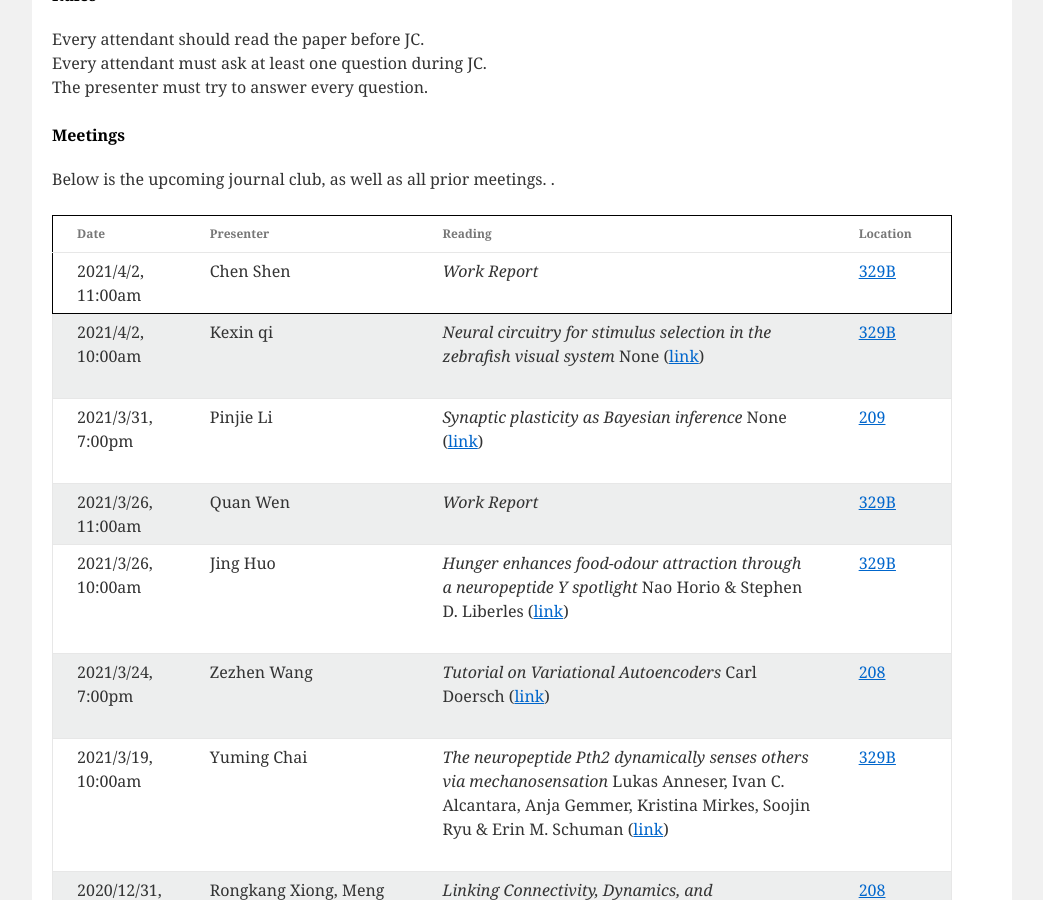
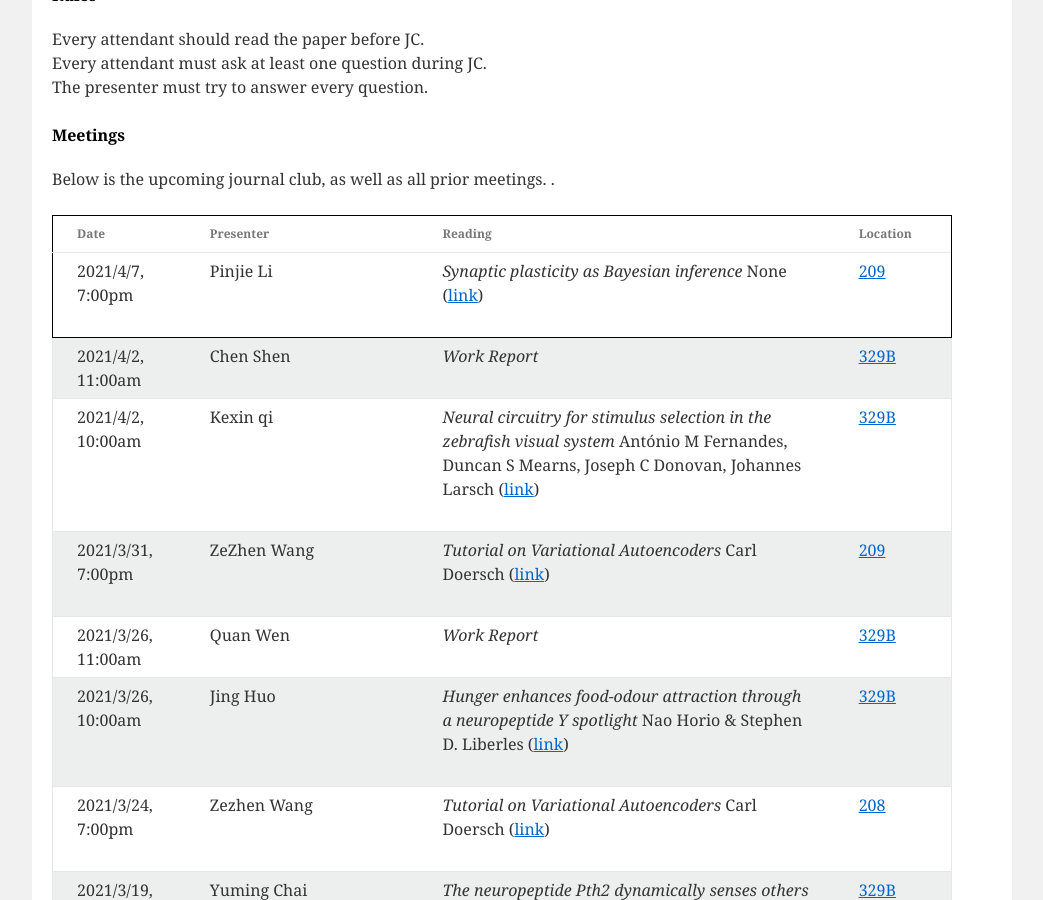
Before and after one commit to CNeuroUSTC/CNeuroUSTC.github.io, a Jekyll site: the page built from index.html, in a window 1280 px wide and 900 px high, scrolled down 879 px. Shown: the whole window, without its empty margins (118-1161 px from the left). Built offline with Jekyll 4.4.1, drawn with Linux system fonts in a browser that asks for light colours.

Commit message:
This week JC

```diff
--- a/_data/meeting_info.yml
+++ b/_data/meeting_info.yml
@@ -1,3 +1,11 @@
+- presenter: Pinjie Li
+  date: 2021/4/7, 7:00pm
+  paper: "Synaptic plasticity as Bayesian inference"
+  url: "https://www.nature.com/articles/s41593-021-00809-5"
+  pdf: "None"
+  authors: "None"
+  location: <a href="https://map.baidu.com/search/%E4%B8%AD%E5%9B%BD%E7%A7%91%E5%AD%A6%E6%8A%80%E6%9C%AF%E5%A4%A7%E5%AD%A6(%E8%A5%BF%E6%A0%A1%E5%8C%BA)-%E7%94%9F%E5%91%BD%E7%A7%91%E5%AD%A6%E5%A4%A7%E6%A5%BC/@13054067.545,3720295.44,19z?querytype=s&da_src=shareurl&wd=%E4%B8%AD%E5%9B%BD%E7%A7%91%E5%AD%A6%E6%8A%80%E6%9C%AF%E5%A4%A7%E5%AD%A6(%E8%A5%BF%E6%A0%A1%E5%8C%BA)-%E7%94%9F%E5%91%BD%E7%A7%91%E5%AD%A6%E5%A4%A7%E6%A5%BC&c=127&src=0&wd2=%E5%90%88%E8%82%A5%E5%B8%82%E8%9C%80%E5%B1%B1%E5%8C%BA&pn=0&sug=1&l=13&b=(13043472.77821802,3712418.4285550946;13063946.357629184,3730135.2423363887)&from=webmap&biz_forward=%7B%22scaler%22:2,%22styles%22:%22pl%22%7D&sug_forward=f2f7c92a9921ecdbb54f5426&device_ratio=2">209</a>
+
 - presenter: Chen Shen
   date: 2021/4/2, 11:00am
   paper: "Work Report"
@@ -11,15 +19,15 @@
   paper: "Neural circuitry for stimulus selection in the zebrafish visual system"
   url: "https://pubmed.ncbi.nlm.nih.gov/33357384/"
   pdf: "None"
-  authors: "None"
+  authors: "António M Fernandes, Duncan S Mearns, Joseph C Donovan, Johannes Larsch"
   location: <a href="https://map.baidu.com/search/%E4%B8%AD%E5%9B%BD%E7%A7%91%E5%AD%A6%E6%8A%80%E6%9C%AF%E5%A4%A7%E5%AD%A6(%E8%A5%BF%E6%A0%A1%E5%8C%BA)-%E7%94%9F%E5%91%BD%E7%A7%91%E5%AD%A6%E5%A4%A7%E6%A5%BC/@13054067.545,3720295.44,19z?querytype=s&da_src=shareurl&wd=%E4%B8%AD%E5%9B%BD%E7%A7%91%E5%AD%A6%E6%8A%80%E6%9C%AF%E5%A4%A7%E5%AD%A6(%E8%A5%BF%E6%A0%A1%E5%8C%BA)-%E7%94%9F%E5%91%BD%E7%A7%91%E5%AD%A6%E5%A4%A7%E6%A5%BC&c=127&src=0&wd2=%E5%90%88%E8%82%A5%E5%B8%82%E8%9C%80%E5%B1%B1%E5%8C%BA&pn=0&sug=1&l=13&b=(13043472.77821802,3712418.4285550946;13063946.357629184,3730135.2423363887)&from=webmap&biz_forward=%7B%22scaler%22:2,%22styles%22:%22pl%22%7D&sug_forward=f2f7c92a9921ecdbb54f5426&device_ratio=2">329B</a>
 
-- presenter: Pinjie Li
+- presenter: ZeZhen Wang
   date: 2021/3/31, 7:00pm
-  paper: "Synaptic plasticity as Bayesian inference"
-  url: "https://www.nature.com/articles/s41593-021-00809-5"
+  paper: "Tutorial on Variational Autoencoders"
+  url: "https://arxiv.org/abs/1606.05908"
   pdf: "None"
-  authors: "None"
+  authors: "Carl Doersch"
   location: <a href="https://map.baidu.com/search/%E4%B8%AD%E5%9B%BD%E7%A7%91%E5%AD%A6%E6%8A%80%E6%9C%AF%E5%A4%A7%E5%AD%A6(%E8%A5%BF%E6%A0%A1%E5%8C%BA)-%E7%94%9F%E5%91%BD%E7%A7%91%E5%AD%A6%E5%A4%A7%E6%A5%BC/@13054067.545,3720295.44,19z?querytype=s&da_src=shareurl&wd=%E4%B8%AD%E5%9B%BD%E7%A7%91%E5%AD%A6%E6%8A%80%E6%9C%AF%E5%A4%A7%E5%AD%A6(%E8%A5%BF%E6%A0%A1%E5%8C%BA)-%E7%94%9F%E5%91%BD%E7%A7%91%E5%AD%A6%E5%A4%A7%E6%A5%BC&c=127&src=0&wd2=%E5%90%88%E8%82%A5%E5%B8%82%E8%9C%80%E5%B1%B1%E5%8C%BA&pn=0&sug=1&l=13&b=(13043472.77821802,3712418.4285550946;13063946.357629184,3730135.2423363887)&from=webmap&biz_forward=%7B%22scaler%22:2,%22styles%22:%22pl%22%7D&sug_forward=f2f7c92a9921ecdbb54f5426&device_ratio=2">209</a>
 
 - presenter: Quan Wen
```
